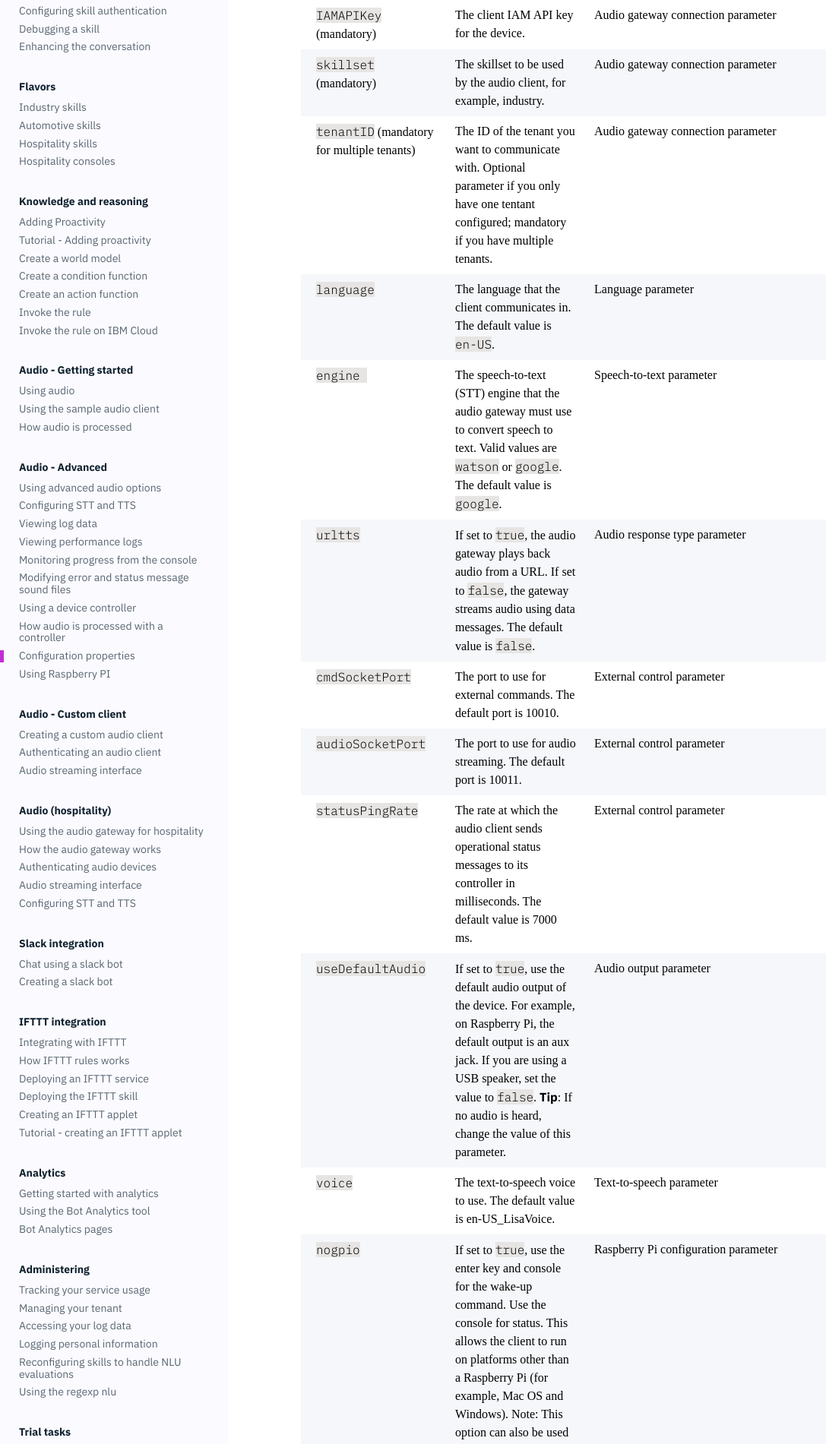
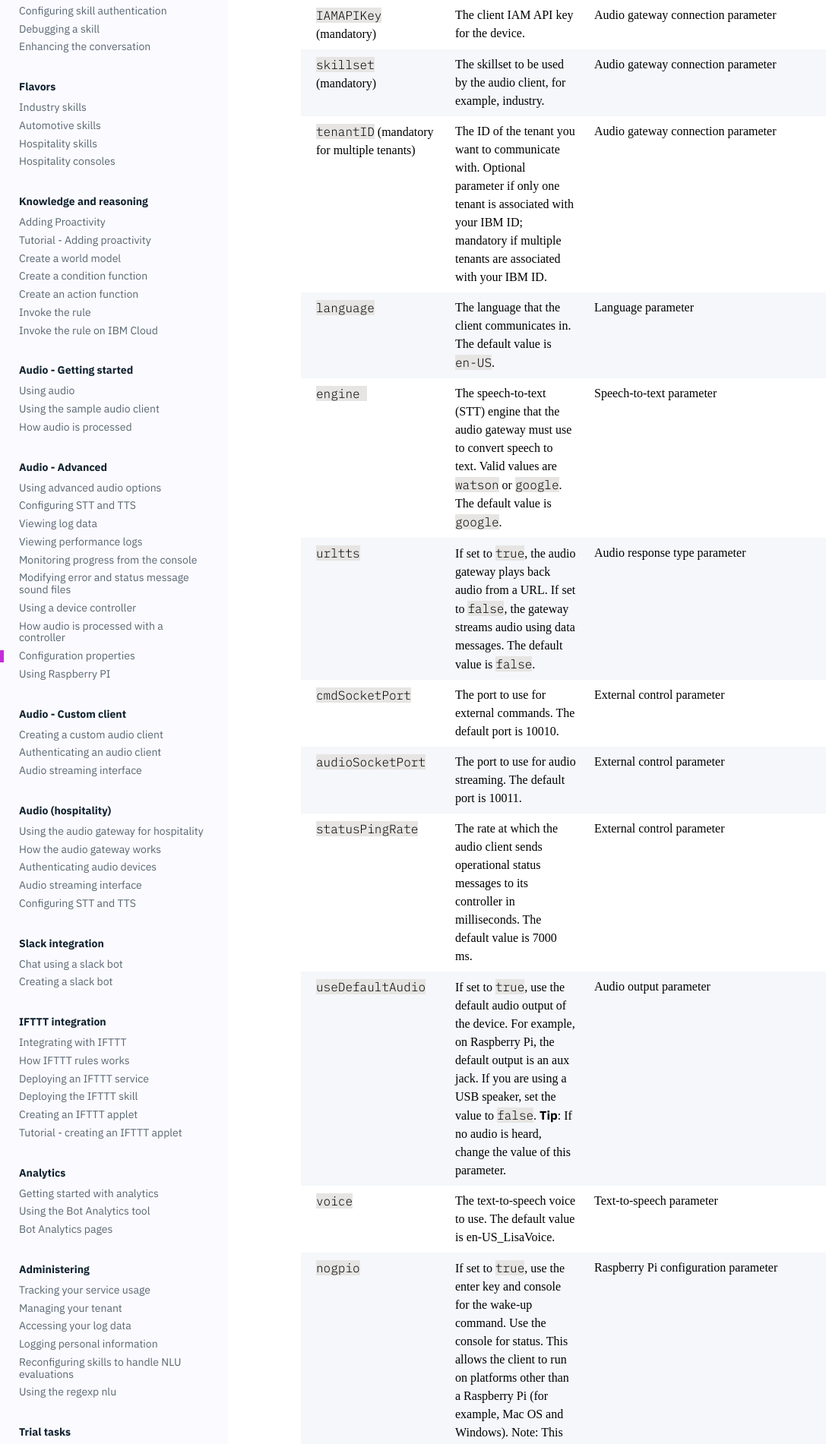
Before and after one commit to Watson-Personal-Assistant/developer, a Jekyll site: the page built from _content/audio/config_properties.md, in a window 1280 px wide. Shown: the part 696-2597 px from the top of the page at 76% size, without its empty margins (0-1087 px from the left). Built offline with Jekyll 4.4.1, drawn with Linux system fonts in a browser that asks for light colours; some web fonts are replaced.

Commit message:
tenants update

```diff
--- a/_content/audio/config_properties.md
+++ b/_content/audio/config_properties.md
@@ -13,7 +13,7 @@ Table 1 - Audio client configuration parameters
 | `userID` (mandatory)  | The user ID or client ID of the sender.  The ID is restricted to alphanumeric, hyphen and underscore characters. |Audio gateway connection parameter |
 | `IAMAPIKey` (mandatory) | The client IAM API key for the device.  |Audio gateway connection parameter |
 | `skillset`  (mandatory) | The skillset to be used by the audio client, for example, industry. | Audio gateway connection parameter  |
-| `tenantID`  (mandatory for multiple tenants) | The ID of the tenant you want to communicate with. Optional parameter if you only have one tentant configured; mandatory if you have multiple tenants. | Audio gateway connection parameter  |
+| `tenantID`  (mandatory for multiple tenants) | The ID of the tenant you want to communicate with. Optional parameter if only one tenant is associated with your IBM ID; mandatory if multiple tenants are associated with your IBM ID. | Audio gateway connection parameter  |
 | `language`  | The language that the client communicates in.  The default value is `en-US`. | Language parameter  |
 | `engine `  | The speech-to-text (STT) engine that the audio gateway must use to convert speech to text.  Valid values are `watson` or `google`.  The default value is `google`.   | Speech-to-text parameter |
 | `urltts`  | If set to `true`, the audio gateway plays back audio from a URL.  If set to `false`, the gateway streams audio using data messages.  The default value is `false`.  | Audio response type parameter |
```
